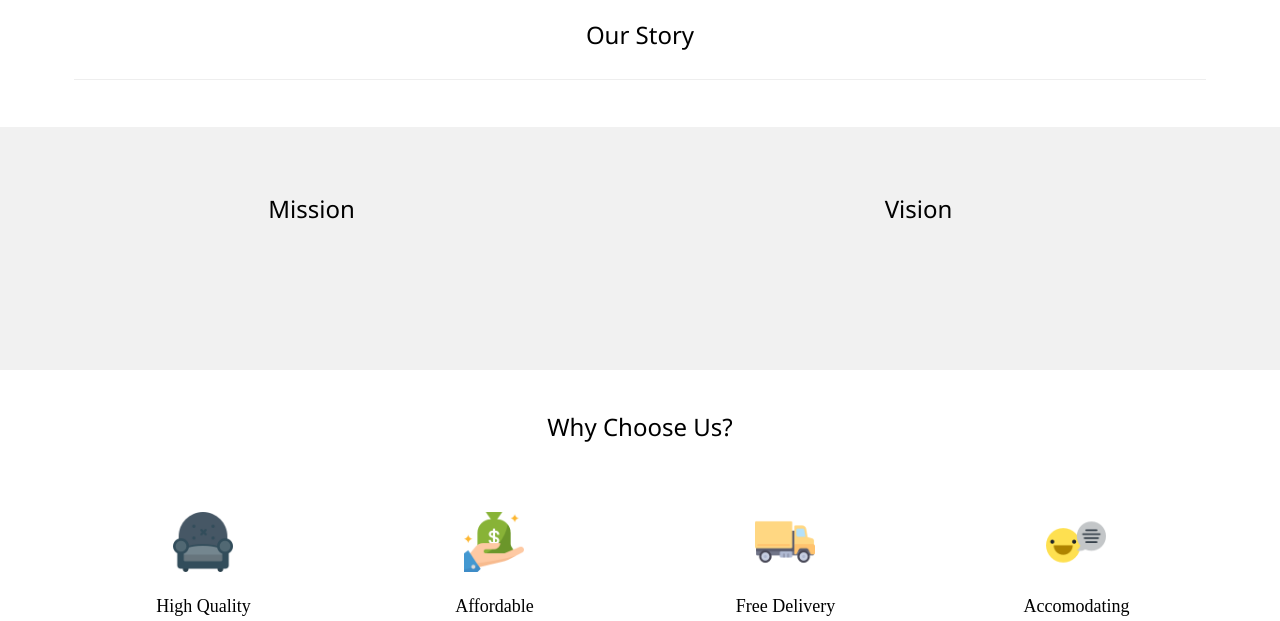
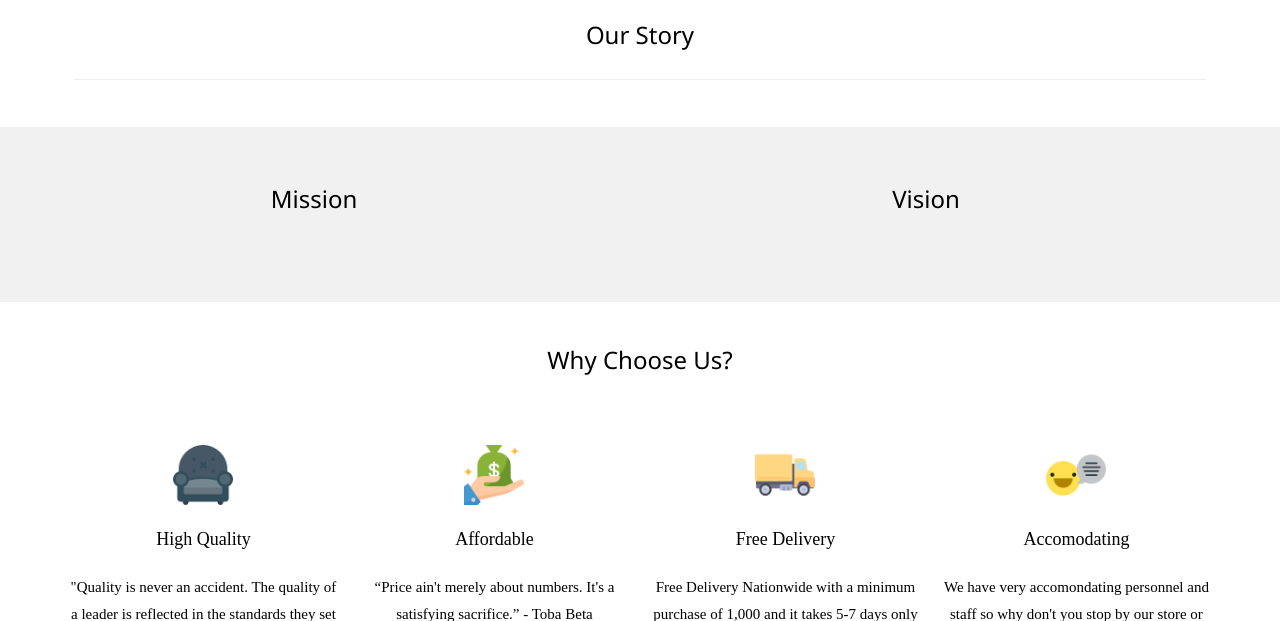
Before and after one commit to tetsu0329/morada, a PHP site: page /about.php in a window 1280 px wide. Shown: the part 420-1041 px from the top of the page. Run offline with PHP 8.4, Linux system fonts and the light colour scheme; data that the repository does not hold is empty.

Commit message:
fix about

```diff
--- a/about.php
+++ b/about.php
@@ -18,9 +18,9 @@
 		background: #f1f1f1 !important;
 	}*/
 	.misvis p{
-		padding: 5%;
-		line-height: 2.5;
-		text-align: justify;
+		padding: 1%;
+		line-height: 2;
+		text-align: center;
 	}
 
 </style>
@@ -55,7 +55,7 @@
 <br>
 
 <!-- mission vision -->
-	<div class="w3-container w3-light-grey" style="padding: 50px 50px 50px 0px;">
+	<div class="w3-container w3-light-grey" style="padding: 40px 40px 40px 0px;">
 	  <div class="w3-row-padding">
 
 	  	<div class="w3-col m6 misvis">
```
